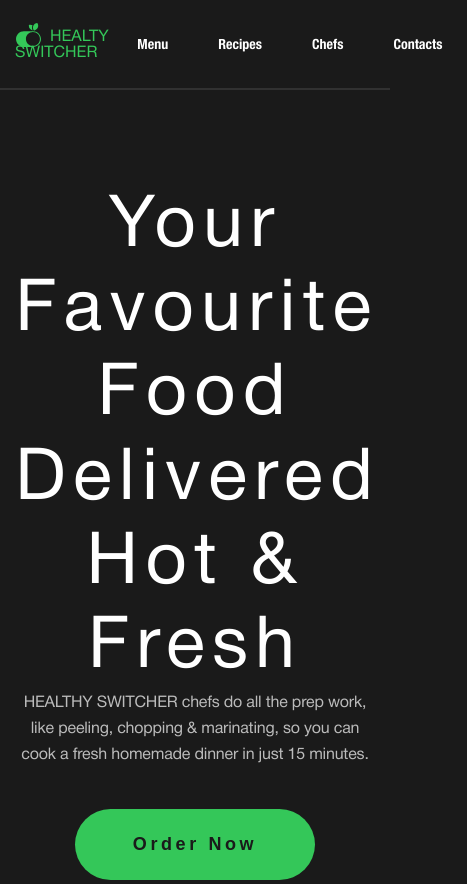
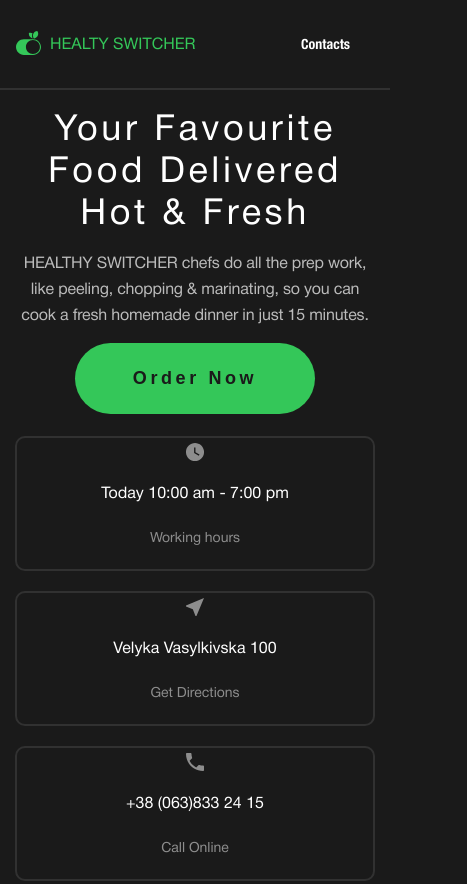
Before and after one commit to UglyGhoulChrist/healthy-food-html-css, a plain HTML site: page src/index.html in a window 390 px wide. Shown: the top 884 px of the page, 467 px wide, since content can reach past the window. Drawn offline with Linux system fonts and the light colour scheme.

Commit message:
home adaptiv

```diff
--- a/src/css/_home.scss
+++ b/src/css/_home.scss
@@ -7,18 +7,43 @@
         display: flex;
         flex-direction: column;
         padding: 170px 0 400px 0;
+
+        @media (max-width: 1023.98px) {
+            padding: 150px 0 250px 0;
+        }
+
+        @media (max-width: 767.98px) {
+            padding: 130px 0 100px 0;
+        }
+
+        @media (max-width: 424.98px) {
+            padding: 110px 0 40px 0;
+        }
     }
 
     // .home__title
 
     &__title {
+        margin-bottom: 16px;
+        padding: 0 5%;
         font-size: 72px;
         line-height: 1.17;
         text-align: center;
         letter-spacing: 0.1em;
         text-transform: capitalize;
         color: $secondary;
-        margin-top: 16px;
+
+        @media (max-width: 1023.98px) {
+            font-size: 60px;
+        }
+
+        @media (max-width: 767.98px) {
+            font-size: 54px;
+        }
+
+        @media (max-width: 424.98px) {
+            font-size: 36px;
+        }
     }
 
     // .home__text
@@ -31,13 +56,15 @@
         color: $secondary;
         opacity: 0.7;
         max-width: 595px;
-        margin: 0 auto 40px auto;
+        // margin: 0 auto 40px auto;
+        margin: 0 auto 3.5% auto;
     }
 
     // .home__button
 
     &__button {
-        margin: 0 auto 70px auto;
+        // margin: 0 auto 70px auto;
+        margin: 0 auto 6.15% auto;
     }
 
     // .home__list
@@ -56,11 +83,8 @@
         padding: 0 10px;
 
         @media (max-width:767.98px) {
-            flex: 1 1 50%;
+            flex: 1 1 100%;
 
-        }
-        @media (max-width:423.98px) {
-            flex: 1 1 100%;
         }
     }
 }
@@ -72,6 +96,11 @@
     display: flex;
     flex-direction: column;
     height: 100%;
+    transition: all 1s ease 0s;
+
+    &:hover {
+        border-color: $primary;
+    }
 
     // .contact-card__title
 
--- a/src/index.html
+++ b/src/index.html
@@ -23,7 +23,7 @@
                 </div>
                 <nav class="nav">
                     <ul class="nav__list">
-                        <li class="nav__item">
+                        <!-- <li class="nav__item">
                             <a href="#" class="nav__link">Menu</a>
                         </li>
                         <li class="nav__item">
@@ -31,7 +31,7 @@
                         </li>
                         <li class="nav__item">
                             <a href="#" class="nav__link">Chefs</a>
-                        </li>
+                        </li> -->
                         <li class="nav__item">
                             <a href="#" class="nav__link">Contacts</a>
                         </li>
```
Also changed, not shown: src/css/style.css, 1 other file.
